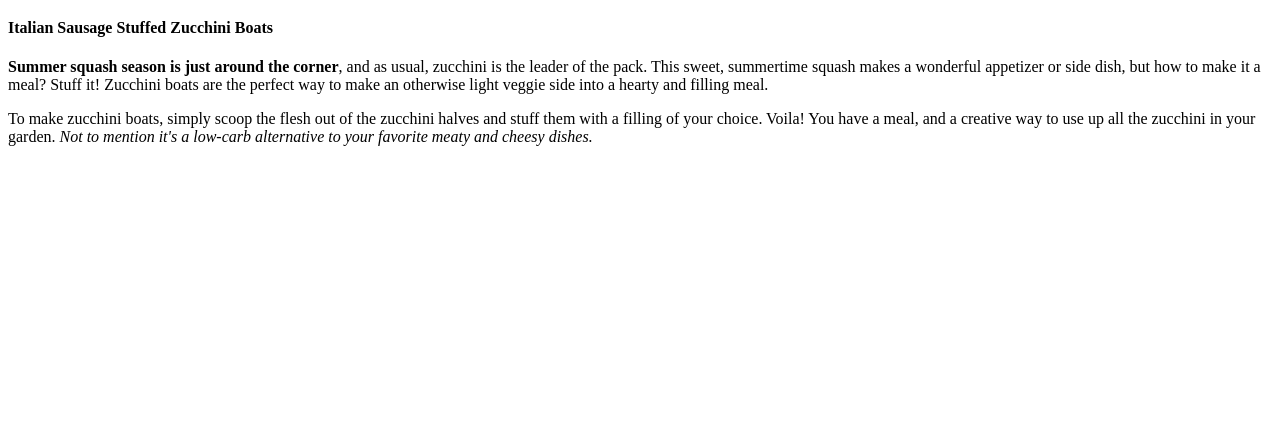
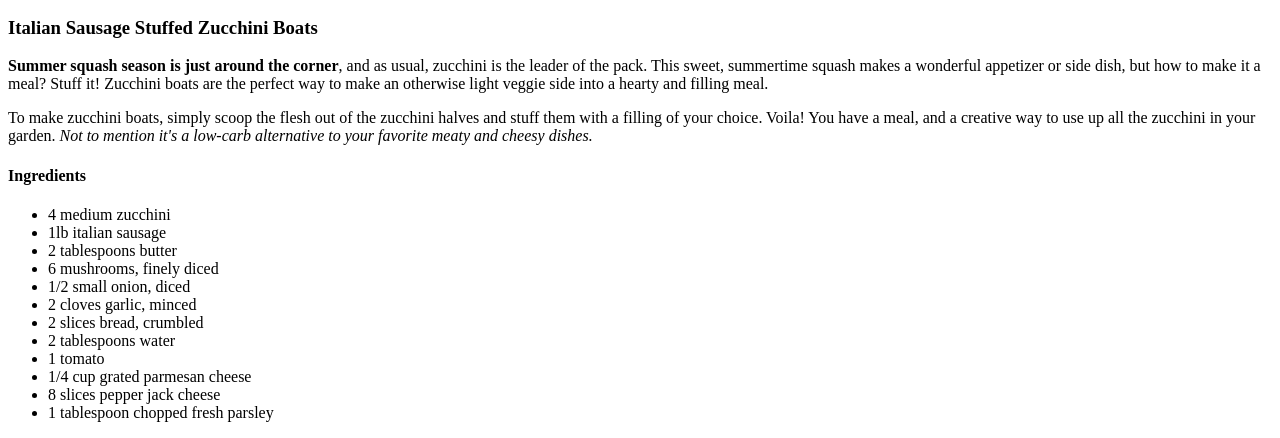
Before and after one commit to zack-of-all-trades/odin-recipes, a plain HTML site: page index.html in a window 1280 px wide. Shown: the part 386-824 px from the top of the page. Before the commit the page ends 800 px from the top, so only its background shows below. Drawn offline with Linux system fonts and the light colour scheme.

Commit message:
Added ingredients list

```diff
--- a/index.html
+++ b/index.html
@@ -13,7 +13,7 @@
 
         <a href="./recipes/zucchini-boats.html" target="_blank" rel="noopener noreferrer">Zucchini Boats</a>
 
-        <p><h4>Italian Sausage Stuffed Zucchini Boats</h4></p>
+        <p><h3>Italian Sausage Stuffed Zucchini Boats</h3></p>
 
         <p><strong>Summer squash season is just around the corner</strong>, and as usual, zucchini is the leader of the pack. This
         sweet, summertime squash makes a wonderful appetizer or side dish, but how to make it a meal? Stuff it! Zucchini boats are
@@ -23,5 +23,22 @@
         Voila! You have a meal, and a creative way to use up all the zucchini in your garden. <em>Not to mention it's a low-carb
         alternative to your favorite meaty and cheesy dishes.</em></p>
 
+        <p><h4>Ingredients</h4></p>
+
+        <ul>
+            <li>4 medium zucchini</li>
+            <li>1lb italian sausage</li>
+            <li>2 tablespoons butter</li>
+            <li>6 mushrooms, finely diced</li>
+            <li>1/2 small onion, diced</li>
+            <li>2 cloves garlic, minced</li>
+            <li>2 slices bread, crumbled</li>
+            <li>2 tablespoons water</li>
+            <li>1 tomato</li>
+            <li>1/4 cup grated parmesan cheese</li>
+            <li>8 slices pepper jack cheese</li>
+            <li>1 tablespoon chopped fresh parsley</li>
+        </ul>
+
     </body>
 </html>
```
Also changed, not shown: recipes/zucchini-boats.html (+12 -0 lines).
